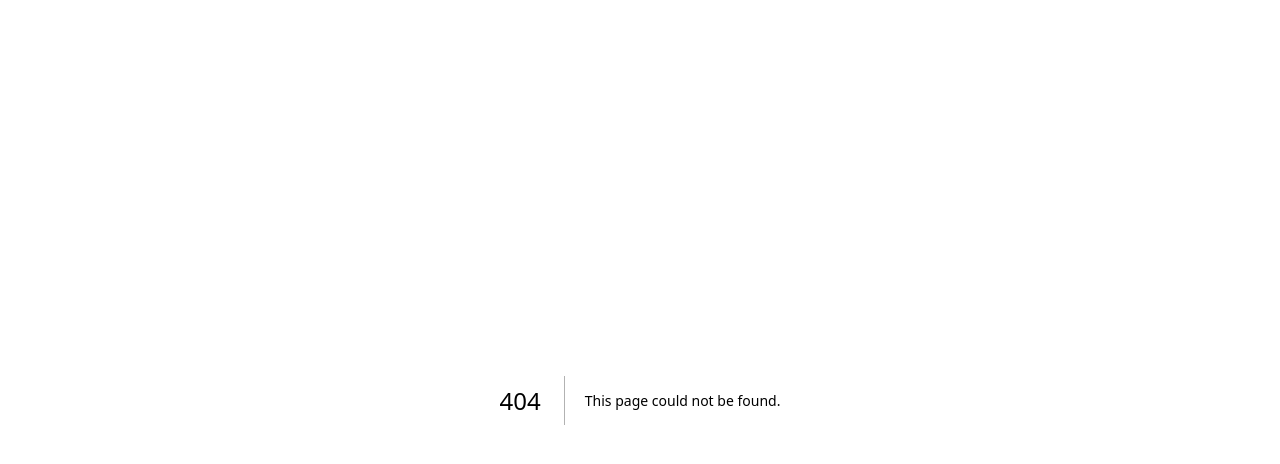
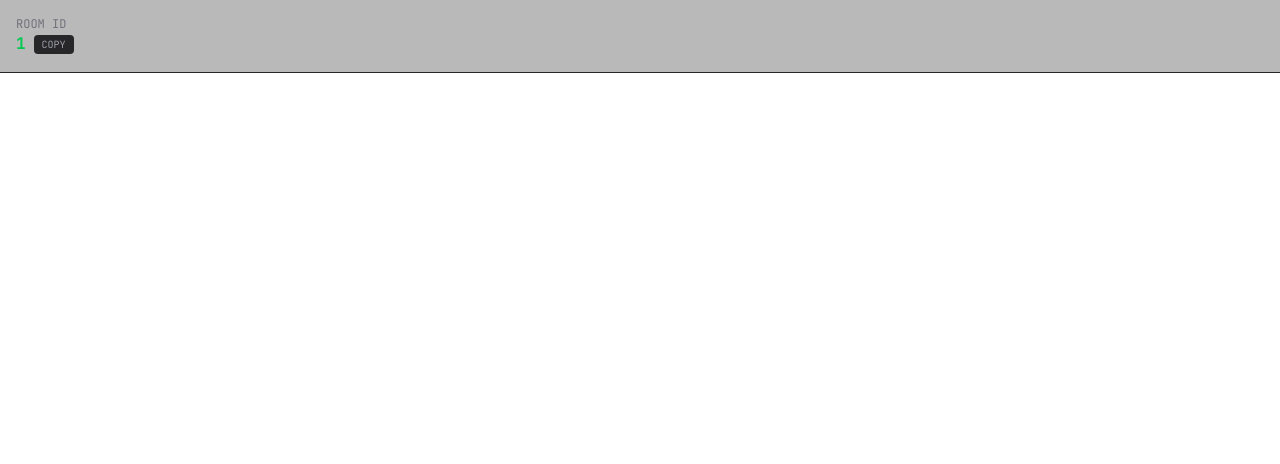
Before and after one commit to johan087/realtime_chat, a Next.js app: page /room/1 in a window 1280 px wide. Before the commit this address had no page. Shown: the top 464 px of the page. Built offline with nearby package versions, Linux system fonts and the light colour scheme.

Commit message:
copy button in roomid

```diff
--- /dev/null
+++ b/src/app/room/[roomId]/page.tsx
@@ -0,0 +1,41 @@
+"use client";
+
+import { useParams } from "next/navigation";
+import { useState } from "react";
+
+const Page = () => {
+  const params = useParams();
+  const roomId = params.roomId as string;
+
+  const [copyStatus, setCopyStatus] = useState("COPY");
+
+  const copyLink = () => {
+    const url = window.location.href;
+    navigator.clipboard.writeText(url);
+    setCopyStatus("COPIED!");
+    setTimeout(() => setCopyStatus("COPY"), 2000);
+  };
+
+  return (
+    <main className="flex flex-col h-screen max-h-screen overflow-hidden ">
+      <header className="border-b border-zinc-800 p-4 flex items-center justify-between bg-zinc-900/30">
+        <div className="flex items-center gap-4">
+          <div className="flex flex-col">
+            <span className="text-xs text-zinc-500 uppercase">Room ID </span>
+            <div className="flex items-center gap-2">
+              <span className="font-bold text-green-500">{roomId}</span>
+              <button
+                onDoubleClick={copyLink}
+                className="text-[10px] bg-zinc-800 hover:bg-zinc-500 px-2 py-0.5 rounded text-zinc-400 hover:text-zinc-200 transition-colors"
+              >
+                {copyStatus}
+              </button>
+            </div>
+          </div>
+        </div>
+      </header>
+    </main>
+  );
+};
+
+export default Page;
```
